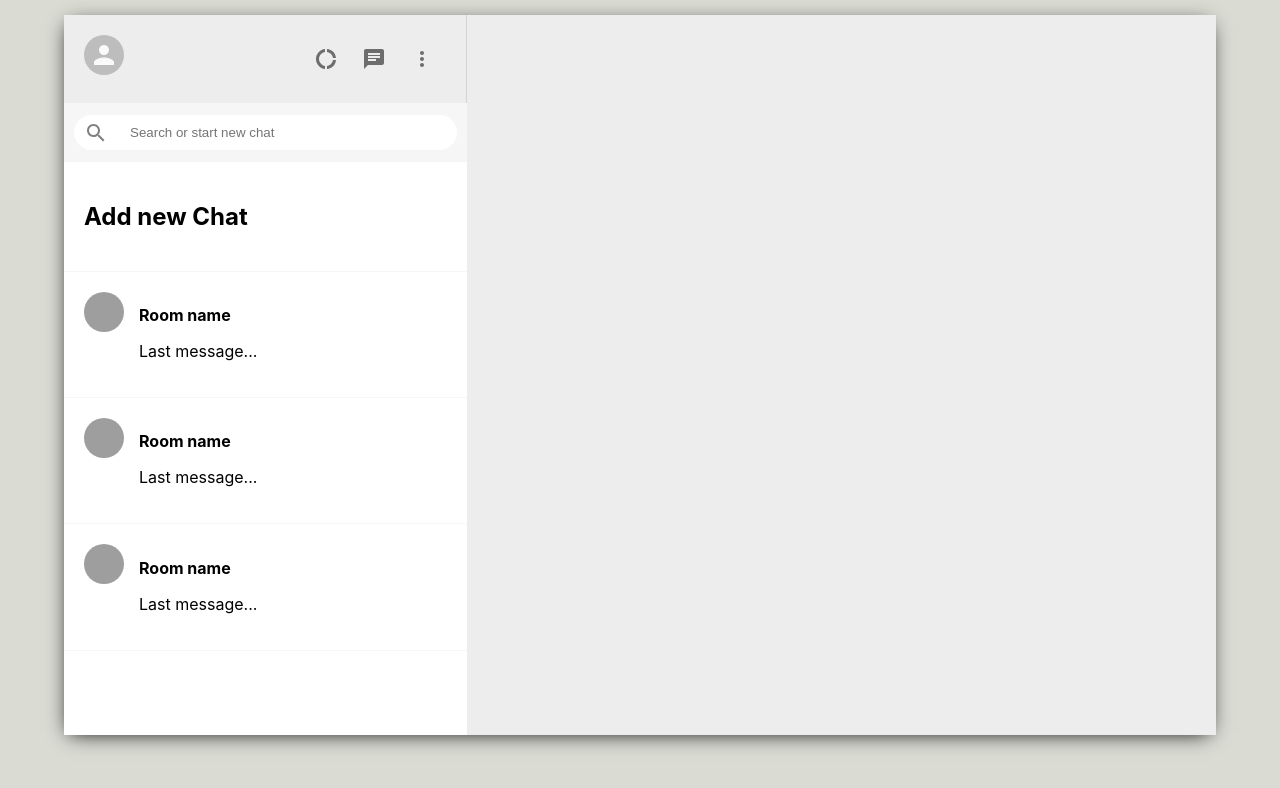
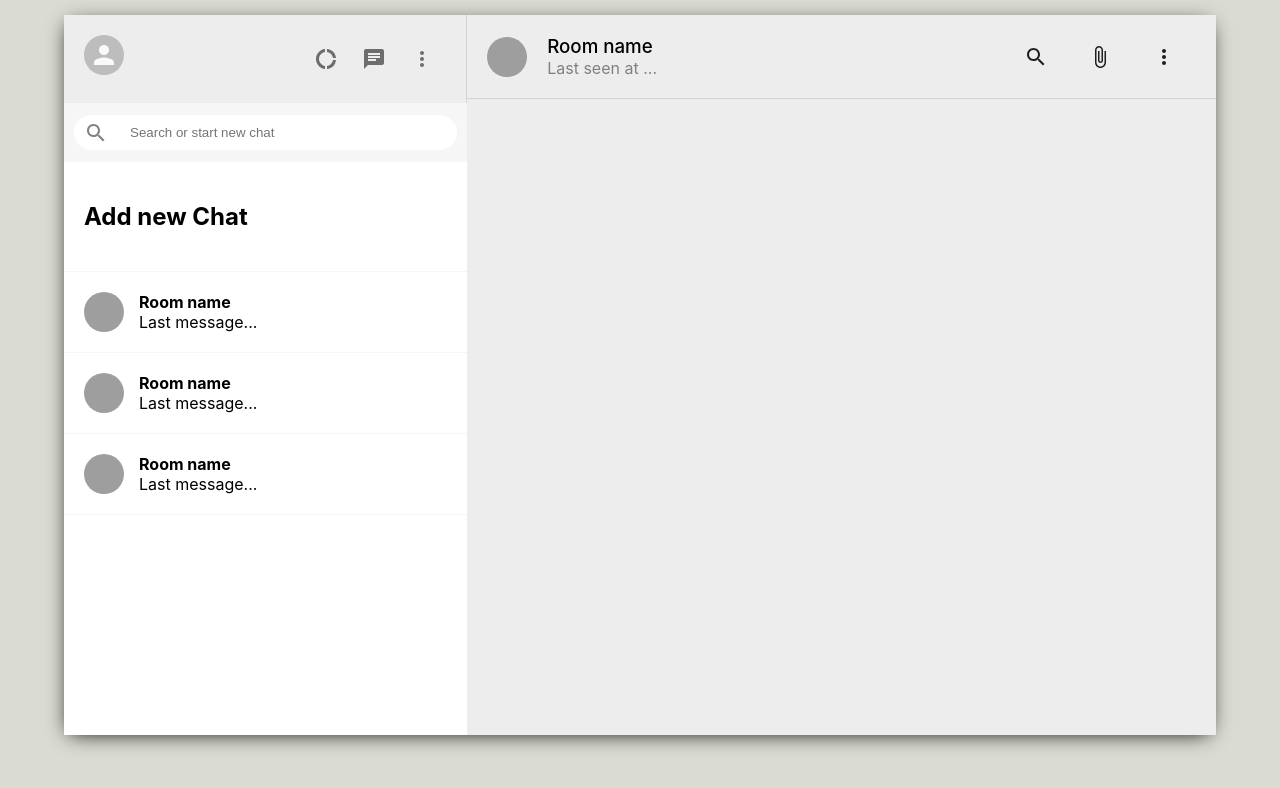
Before and after one commit to yongyongi/whatsApp-clone, a React (Create React App) app: page / in a window 1280 px wide. Shown: the top 788 px of the page. Built offline with nearby package versions, Linux system fonts and the light colour scheme; grey boxes are pictures that could not be loaded.

Commit message:
Add Chat__header

```diff
--- a/src/App.js
+++ b/src/App.js
@@ -1,11 +1,12 @@
 import "./App.css";
 import Sidebar from "./Sidebar";
+import Chat from "./Chat";
 function App() {
   return (
     <div className="app">
       <div className="app__body">
         <Sidebar />
-        {/* Chat */}
+        <Chat />
         {/* Footer */}
       </div>
     </div>
--- /dev/null
+++ b/src/Chat.css
@@ -0,0 +1,33 @@
+.chat {
+  flex: 0.65;
+  display: flex;
+  flex-direction: column;
+}
+
+.chat__header {
+  padding: 20px;
+  display: flex;
+  align-items: center;
+  border-bottom: 1px solid lightgray;
+}
+
+.chat__headerInfo {
+  flex: 1;
+  padding-left: 20px;
+}
+.chat__headerInfo > h3 {
+  margin: 0px;
+  font-weight: 500;
+  /* 폰트 두께 */
+}
+
+.chat__headerInfo > p {
+  margin: 0px;
+  color: gray;
+}
+
+.chat__headerRight {
+  display: flex;
+  justify-content: space-between;
+  min-width: 100px;
+}
--- /dev/null
+++ b/src/Chat.js
@@ -0,0 +1,38 @@
+import React, { useState, useEffect } from "react";
+import "./Chat.css";
+import { Avatar, Button } from "@material-ui/core";
+import { AttachFile, MoreVert, SearchOutlined } from "@material-ui/icons";
+
+function Chat() {
+  const [seed, setSeed] = useState("");
+
+  useEffect(() => {
+    setSeed(Math.random());
+  }, []);
+  return (
+    <div className="chat">
+      <div className="chat__header">
+        <Avatar src={`https://avatars.dicebear.com/api/human/${seed}.svg`} />
+        <div className="chat__headerInfo">
+          <h3>Room name</h3>
+          <p>Last seen at ...</p>
+        </div>
+        <div className="chat__headerRight">
+          <Button>
+            <SearchOutlined />
+          </Button>
+          <Button>
+            <AttachFile />
+          </Button>
+          <Button>
+            <MoreVert />
+          </Button>
+        </div>
+      </div>
+      <div className="chat__body"></div>
+      <div className="chat__footer"></div>
+    </div>
+  );
+}
+
+export default Chat;
--- a/src/Sidebar.js
+++ b/src/Sidebar.js
@@ -1,4 +1,4 @@
-import React from "react";
+import React, { useEffect } from "react";
 import { Avatar, IconButton } from "@material-ui/core";
 import { Chat, MoreVert, DonutLarge, SearchOutlined } from "@material-ui/icons";
 import "./Sidebar.css";
--- a/src/SidebarChat.css
+++ b/src/SidebarChat.css
@@ -15,5 +15,8 @@
 
 .sidebarChat__info > h2 {
   font-size: 16px;
-  margin-bottom: 8px;
+  margin: 0px;
 }
+.sidebarChat__info > p {
+  margin: 0px;
+}
--- a/src/SidebarChat.js
+++ b/src/SidebarChat.js
@@ -10,6 +10,9 @@
 
   const createChat = () => {
     const roomName = prompt("Please enter name for chat");
+
+    if (roomName) {
+    }
   };
   return !addNewChat ? (
     <div className="sidebarChat">
```
Also changed, not shown: 1 other file (tests, documents, lock files or other folders).
